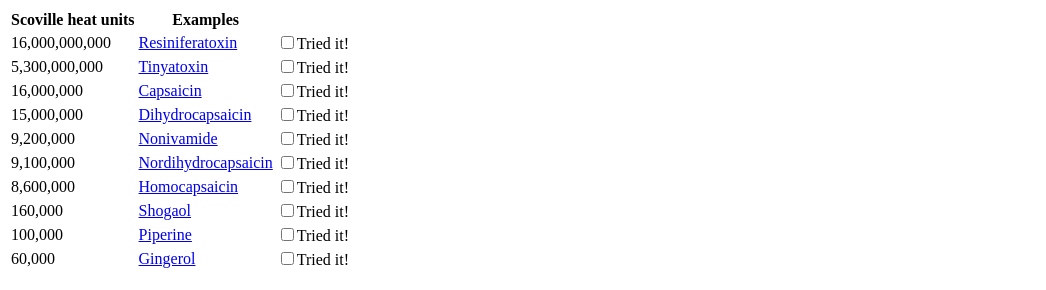
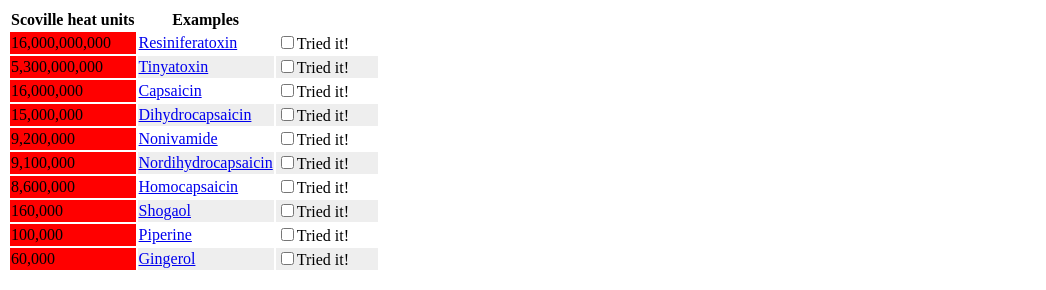
Before and after one commit to IstrajI/TheRollingScopesTasks, a plain HTML site: page task1_RedHotChiliPeppers/index.html in a window 1280 px wide. Shown: the top 290 px of the page, without its empty margins (0-1046 px from the left). Drawn offline with Linux system fonts and the light colour scheme.

Commit message:
task1 zabra stripe added

```diff
--- a/task1_RedHotChiliPeppers/index.html
+++ b/task1_RedHotChiliPeppers/index.html
@@ -5,9 +5,15 @@
    <style>
    	th {
    		font-weight: bold;
+   		background-color: white;
    	}
-
-   	td:first-of-type(1) {
+   	tr:nth-of-type(even) {
+   		background-color: white;
+   	}
+   	tr:nth-of-type(odd) {
+   		background-color: #eee;
+   	}
+	td:first-of-type {
    		background-color:red;
    	}
    </style>
```
